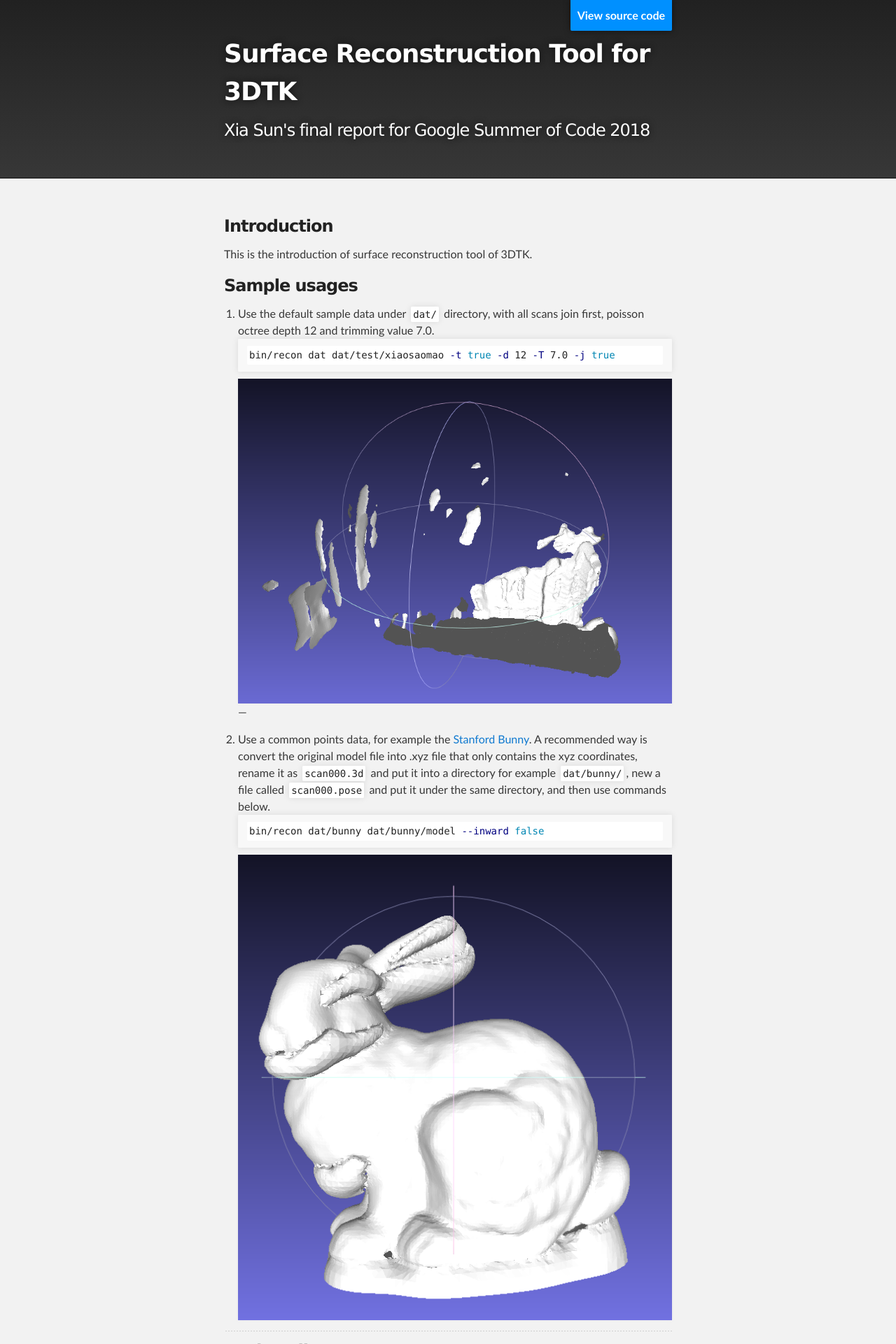
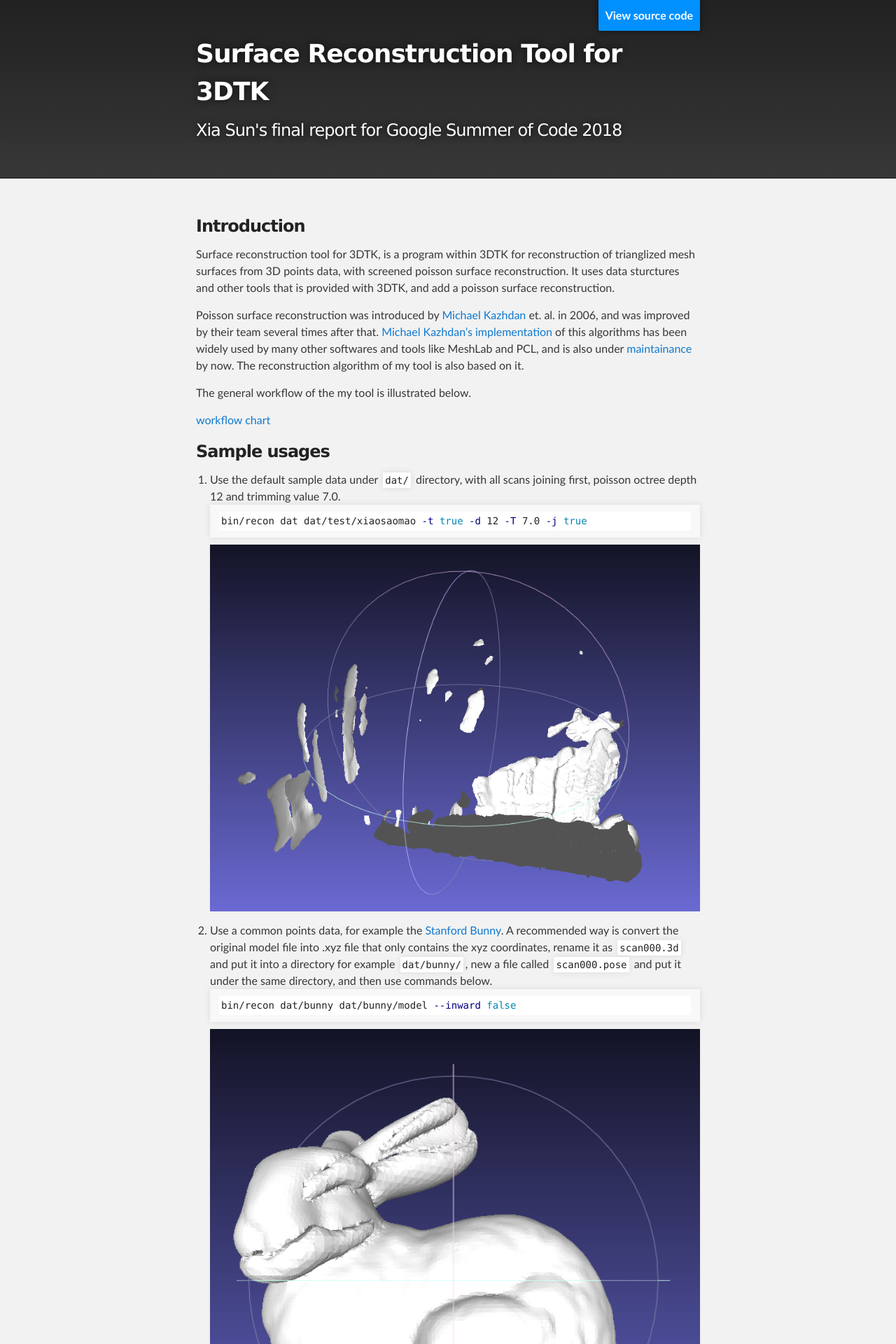
Before and after one commit to xiasun/gsoc2018, a Jekyll site: the page built from index.md, in a window 1280 px wide. Shown: the top 1920 px of the page at 70% size. Built offline with Jekyll 4.4.1, drawn with Linux system fonts in a browser that asks for light colours; our own code applies the rules of GitHub Pages for plain Markdown files; some of the changed text lies outside the part shown.

Commit message:
Update content

````diff
--- a/assets/css/style.scss
+++ b/assets/css/style.scss
@@ -35,3 +35,10 @@ p img {
   text-align: center;
   border: none;
 }
+
+.inner {
+  position: relative;
+  max-width: 720px;
+  padding: 20px 10px;
+  margin: 0 auto;
+}
--- a/index.md
+++ b/index.md
@@ -3,23 +3,44 @@ layout: default
 ---
 ### Introduction
 
-This is the introduction of surface reconstruction tool of 3DTK.
+Surface reconstruction tool for 3DTK, is a program within 3DTK for reconstruction of trianglized mesh surfaces from 3D points data, with screened poisson surface reconstruction. It uses data sturctures and other tools that is provided with 3DTK, and add a poisson surface reconstruction.
+
+Poisson surface reconstruction was introduced by [Michael Kazhdan](http://www.cs.jhu.edu/~misha/) et. al. in 2006, and was improved by their team several times after that. [Michael Kazhdan's implementation](http://www.cs.jhu.edu/~misha/Code/PoissonRecon/Version10.02/) of this algorithms has been widely used by many other softwares and tools like MeshLab and PCL, and is also under [maintainance](https://github.com/mkazhdan/PoissonRecon) by now. The reconstruction algorithm of my tool is also based on it.
+
+The general workflow of the my tool is illustrated below.
+
+[workflow chart](imgs/workflow.png)
+
 
 ### Sample usages
 
-1. Use the default sample data under `dat/` directory, with all scans join first, poisson octree depth 12 and trimming value 7.0.
+1. Use the default sample data under `dat/` directory, with all scans joining first, poisson octree depth 12 and trimming value 7.0.
 ```shell
 bin/recon dat dat/test/xiaosaomao -t true -d 12 -T 7.0 -j true
 ```
 ![dat](imgs/model_all_trimmed.png)
----
+
+
 2. Use a common points data, for example the [Stanford Bunny](http://graphics.stanford.edu/data/3Dscanrep/#bunny). A recommended way is convert the original model file into .xyz file that only contains the xyz coordinates, rename it as `scan000.3d` and put it into a directory for example `dat/bunny/`, new a file called `scan000.pose` and put it under the same directory, and then use commands below.
 ```shell
 bin/recon dat/bunny dat/bunny/model --inward false
 ```
 ![bunny](imgs/bunny.png)
 
----
+
+3. Use [Thermobremen](http://kos.informatik.uni-osnabrueck.de/3Dscans/)(No. 22 on this page) data, a typical city scan data, with file format uosr, auto reduction, scans joining, poisson octree depth 12 and trimming value 9.0.
+
+```shell
+bin/recon dat/testdata/thermobremen dat/testdata/thermobremen/result -f uosr -a true -j true -d 12 -T 9
+```
+![thermobremen](imgs/thermobremen.png)
+
+4. (color bug fixing) Use [Thermocolorlab](http://kos.informatik.uni-osnabrueck.de/3Dscans/)(No. 20 on this page) data, a typical indoor scan data, with file format uos_rrgbt, scans joining, filter xyz range from -500 to 500, poisson octree depth 12 and trimming value 8.0.
+
+```shell
+bin/recon dat/testdata/thermocolorlab/ -j true -f uos_rrgbt -d 12 -T 8 -s 0 -e 12 -u "11;6;-500;500;-500;500;-500;500"
+```
+![thermocolorlab](imgs/thermocolorlab.png)
 
 ### Options list
 ##### Mandatory options
````
